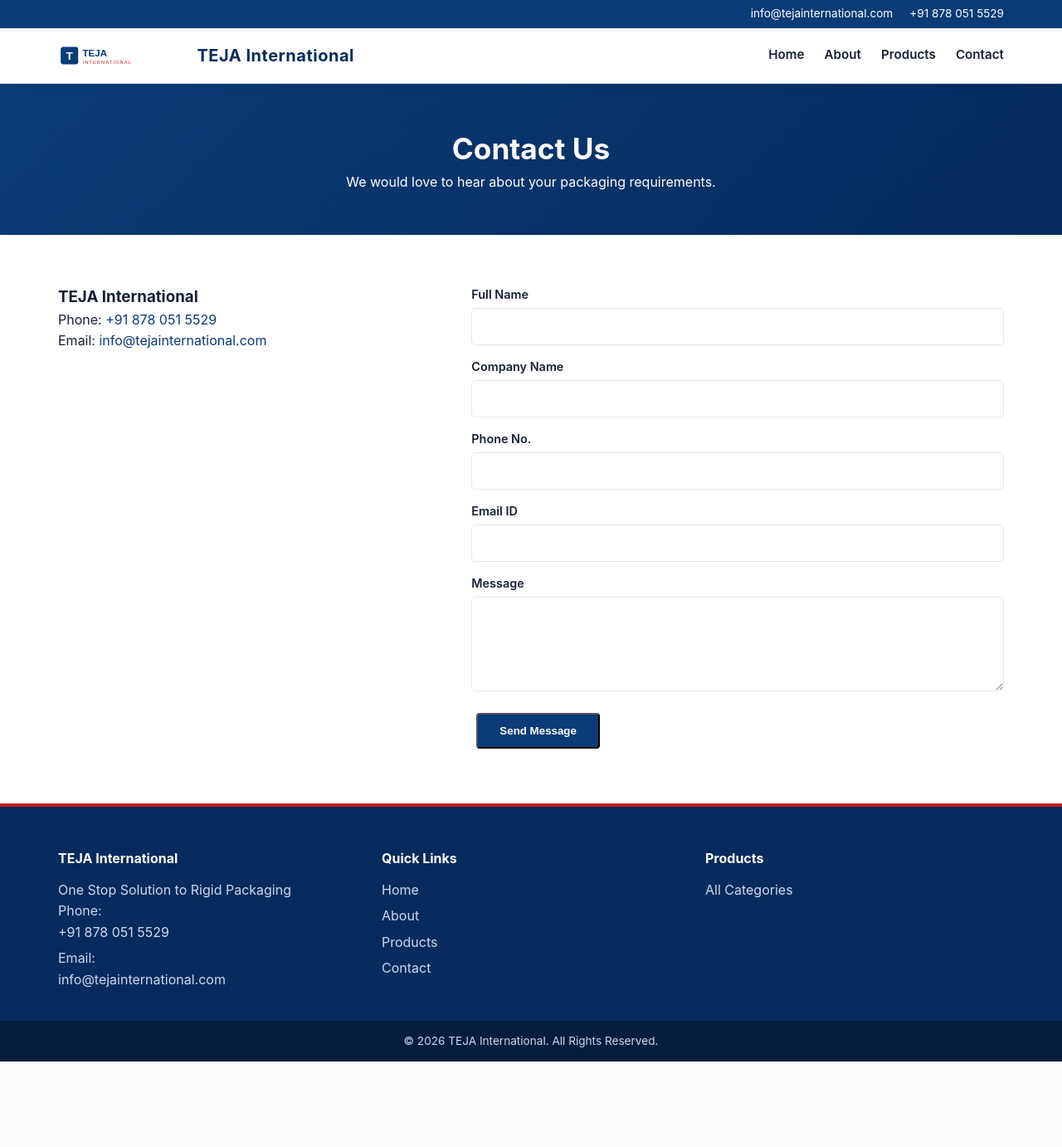
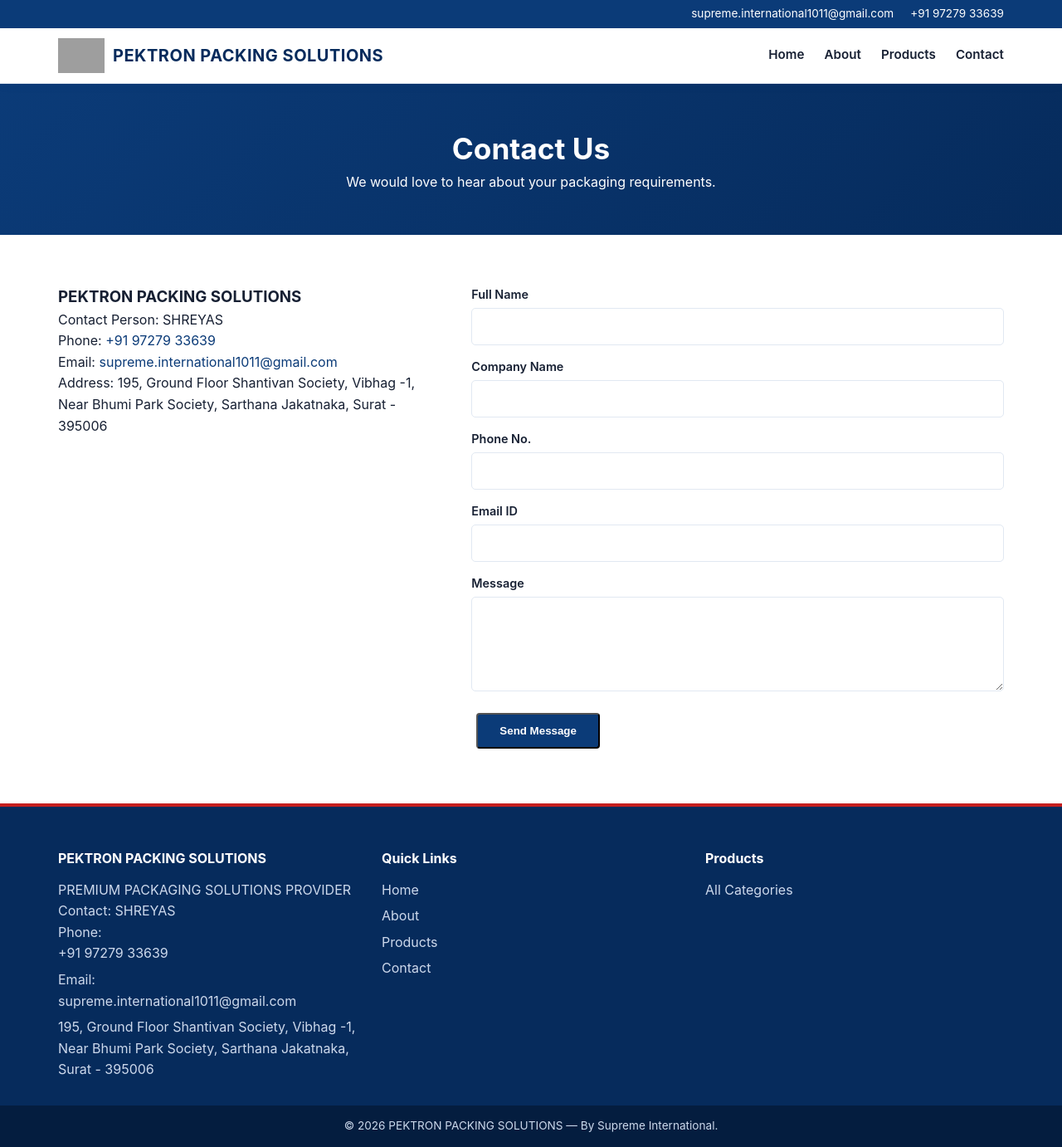
Before and after one commit to amits1417/teja-, a Flask app: page /contact in a window 1280 px wide. Shown: the whole page at 83% size. Before the commit the page ends 1279 px from the top, so only its background shows below. Run offline with Flask 3, Linux system fonts and the light colour scheme; grey boxes are pictures that could not be loaded.

Commit message:
Update site branding to PEKTRON PACKING SOLUTIONS + seed categories

```diff
--- a/app.py
+++ b/app.py
@@ -31,12 +31,17 @@ ADMIN_PASSWORD_HASH = generate_password_hash(
 )
 
 SITE = {
-    "name": "TEJA International",
-    "phone": "+91 878 051 5529",
-    "phone_href": "918780515529",
-    "email": "info@tejainternational.com",
-    "tagline": "One Stop Solution to Rigid Packaging",
+    "name": "PEKTRON PACKING SOLUTIONS",
+    "contact_person": "SHREYAS",
+    "phone": "+91 97279 33639",
+    "phone_href": "919727933639",
+    "email": "supreme.international1011@gmail.com",
+    "tagline": "PREMIUM PACKAGING SOLUTIONS PROVIDER",
+    "address": "195, Ground Floor Shantivan Society, Vibhag -1, Near Bhumi Park Society, Sarthana Jakatnaka, Surat - 395006",
+    "footer_text": "By Supreme International",
 }
+
+DEFAULT_CATEGORIES = ["COSMETIC", "SKINCARE", "PERSONAL CARE", "CUSTOM OEM"]
 
 
 # ---------------- DB helpers ----------------
@@ -73,6 +78,20 @@ def init_db():
         FOREIGN KEY(category_id) REFERENCES categories(id) ON DELETE SET NULL
     );
     """)
+    conn.commit()
+    conn.close()
+
+
+def seed_defaults():
+    conn = get_db()
+    existing = {row["name"] for row in conn.execute("SELECT name FROM categories").fetchall()}
+    for i, name in enumerate(DEFAULT_CATEGORIES):
+        if name not in existing:
+            conn.execute(
+                "INSERT INTO categories (name, slug, position) VALUES (?,?,?)",
+                (name, slugify(name), i),
+            )
+            existing.add(name)
     conn.commit()
     conn.close()
 
@@ -320,6 +339,7 @@ def save_image(file, existing=None):
 
 
 init_db()
+seed_defaults()
 
 if __name__ == "__main__":
     port = int(os.environ.get("PORT", 5000))
--- a/templates/base.html
+++ b/templates/base.html
@@ -49,8 +49,10 @@
       <div>
         <h4>{{ site.name }}</h4>
         <p>{{ site.tagline }}</p>
+        <p>Contact: {{ site.contact_person }}</p>
         <p>Phone: <a href="tel:{{ site.phone_href }}">{{ site.phone }}</a></p>
         <p>Email: <a href="mailto:{{ site.email }}">{{ site.email }}</a></p>
+        <p>{{ site.address }}</p>
       </div>
       <div>
         <h4>Quick Links</h4>
@@ -66,7 +68,7 @@
     </div>
     <div class="footer-bottom">
       <div class="container">
-        &copy; {{ now.year if now else 2026 }} {{ site.name }}. All Rights Reserved.
+        &copy; {{ 2026 }} {{ site.name }} — {{ site.footer_text }}.
       </div>
     </div>
   </footer>
--- a/templates/contact.html
+++ b/templates/contact.html
@@ -11,8 +11,10 @@
   <div class="container contact-grid">
     <div class="contact-info">
       <h3>{{ site.name }}</h3>
+      <p>Contact Person: {{ site.contact_person }}</p>
       <p>Phone: <a href="tel:{{ site.phone_href }}">{{ site.phone }}</a></p>
       <p>Email: <a href="mailto:{{ site.email }}">{{ site.email }}</a></p>
+      <p>Address: {{ site.address }}</p>
     </div>
     <form class="contact-form" method="post">
       <label>Full Name
```
Also changed, not shown: static/images/logo.svg.
